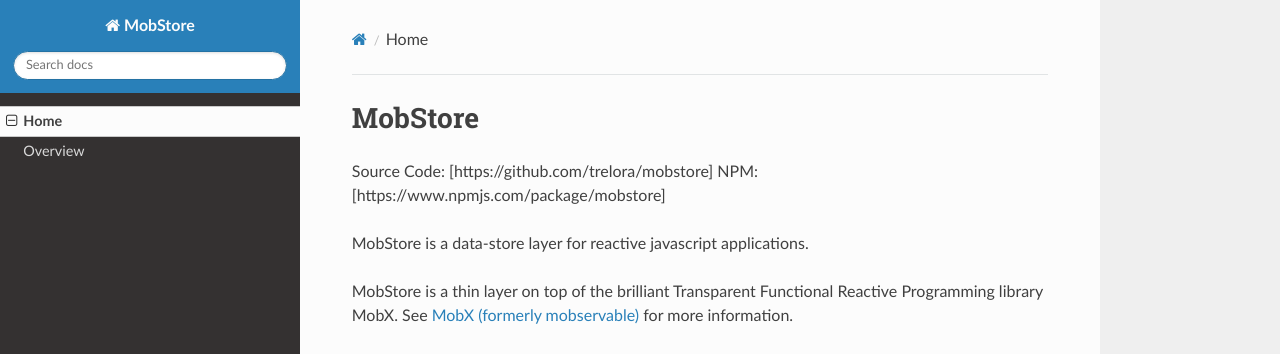
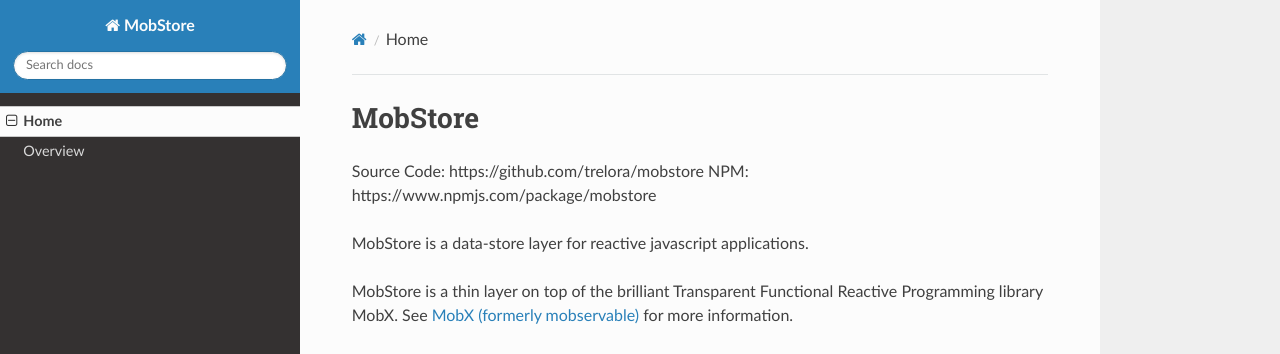
Before and after one commit to trelora/mobstore, an MkDocs documentation site: the page built from docs/index.md, in a window 1280 px wide. Shown: the top 354 px of the page. Built offline with MkDocs 1.6.1, drawn with Linux system fonts in a browser that asks for light colours; nearby versions of some CDN libraries; old or Windows-style settings are respelled for this version of MkDocs.

Commit message:
fix links

```diff
--- a/docs/index.md
+++ b/docs/index.md
@@ -1,7 +1,7 @@
 # MobStore
 
-Source Code: [https://github.com/trelora/mobstore]
-NPM: [https://www.npmjs.com/package/mobstore]
+Source Code: https://github.com/trelora/mobstore
+NPM: https://www.npmjs.com/package/mobstore
 
 MobStore is a data-store layer for reactive javascript applications.
 
```
Also changed, not shown: README.md (+1 -1 lines).
